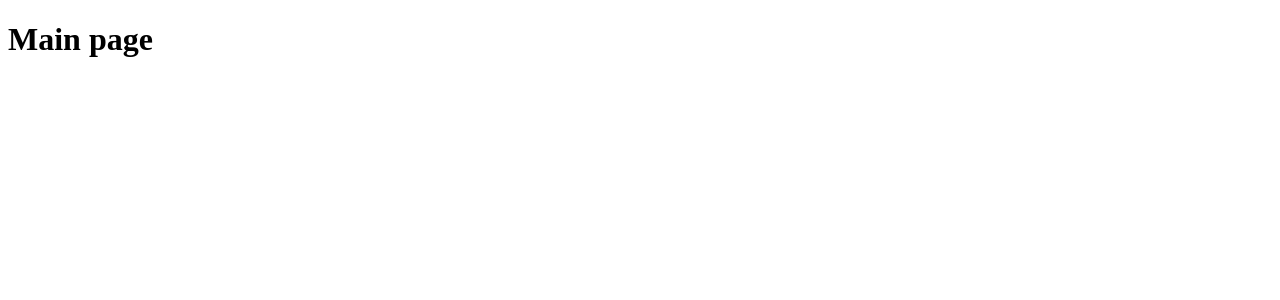
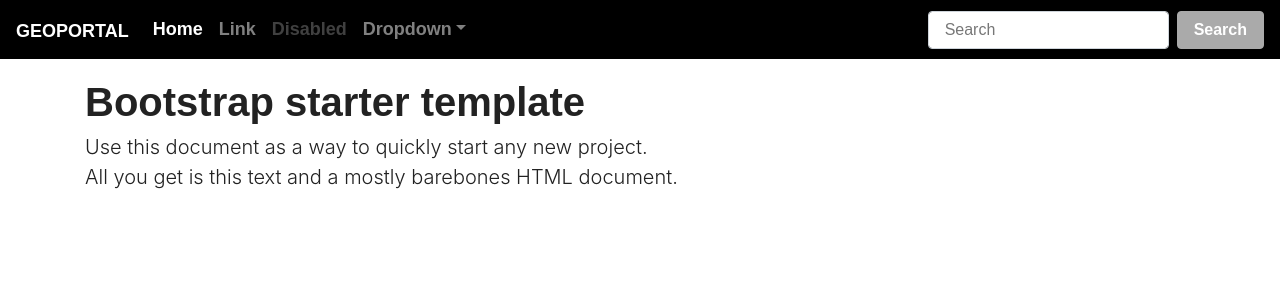
Before and after one commit to chil1boy/DjangoGIS, a Django app: page / in a window 1280 px wide. Before the commit the part shown is almost empty. Shown: the top 300 px of the page. Run offline with Django 5.2, Linux system fonts and the light colour scheme; some libraries are stand-ins or nearby versions; some web fonts are replaced.

Commit message:
Template base was rebuild added. Static file main.css was added.

```diff
--- /dev/null
+++ b/MyGIS/static/MyGIS/main.css
@@ -0,0 +1,3 @@
+.margin_top {
+    margin-top: 80px !important;
+}
--- /dev/null
+++ b/MyGIS/templates/MyGIS/base.html
@@ -0,0 +1,87 @@
+{% load static %}
+<!doctype html>
+<html lang="en">
+  <head>
+    <meta charset="utf-8">
+    <meta name="viewport" content="width=device-width, initial-scale=1, shrink-to-fit=no">
+    <title>{% block title %}{% endblock %}</title>
+
+
+    <!-- Bootstrap core CSS -->
+    <link rel="stylesheet" href="https://cdn.jsdelivr.net/npm/bootswatch@4.5.2/dist/journal/bootstrap.min.css" crossorigin="anonymous">
+
+
+    <!-- Favicons -->
+
+    <style>
+      .bd-placeholder-img {
+        font-size: 1.125rem;
+        text-anchor: middle;
+        -webkit-user-select: none;
+        -moz-user-select: none;
+        -ms-user-select: none;
+        user-select: none;
+      }
+
+      @media (min-width: 768px) {
+        .bd-placeholder-img-lg {
+          font-size: 3.5rem;
+        }
+      }
+    </style>
+
+
+    <!-- Custom styles for this template -->
+    <link href="{% static 'MyGIS/main.css' %}" rel="stylesheet">
+
+  </head>
+  <body>
+
+<nav class="navbar navbar-expand-md navbar-dark bg-dark fixed-top">
+  <a class="navbar-brand" href="#">Geoportal</a>
+  <button class="navbar-toggler" type="button" data-toggle="collapse" data-target="#navbarsExampleDefault" aria-controls="navbarsExampleDefault" aria-expanded="false" aria-label="Toggle navigation">
+    <span class="navbar-toggler-icon"></span>
+  </button>
+
+  <div class="collapse navbar-collapse" id="navbarsExampleDefault">
+    <ul class="navbar-nav mr-auto">
+      <li class="nav-item active">
+        <a class="nav-link" href="#">Home <span class="sr-only">(current)</span></a>
+      </li>
+      <li class="nav-item">
+        <a class="nav-link" href="#">Link</a>
+      </li>
+      <li class="nav-item">
+        <a class="nav-link disabled">Disabled</a>
+      </li>
+      <li class="nav-item dropdown">
+        <a class="nav-link dropdown-toggle" href="#" data-toggle="dropdown" aria-expanded="false">Dropdown</a>
+        <div class="dropdown-menu">
+          <a class="dropdown-item" href="#">Action</a>
+          <a class="dropdown-item" href="#">Another action</a>
+          <a class="dropdown-item" href="#">Something else here</a>
+        </div>
+      </li>
+    </ul>
+    <form class="form-inline my-2 my-lg-0">
+      <input class="form-control mr-sm-2" type="text" placeholder="Search" aria-label="Search">
+      <button class="btn btn-secondary my-2 my-sm-0" type="submit">Search</button>
+    </form>
+  </div>
+</nav>
+
+<main role="main" class="container margin_top">
+    {% block content %}
+
+    {% endblock %}
+
+</main><!-- /.container -->
+
+
+    <script src="https://cdn.jsdelivr.net/npm/jquery@3.5.1/dist/jquery.slim.min.js" crossorigin="anonymous"></script>
+      <script>window.jQuery || document.write('<script src="https://cdn.jsdelivr.net/npm/bootstrap@4.6.2/dist/js/bootstrap.min.js"><\/script>')
+      </script><script src="https://cdn.jsdelivr.net/npm/bootstrap@4.6.2/dist/js/bootstrap.bundle.min.js" crossorigin="anonymous"></script>
+
+
+  </body>
+</html>
--- a/MyGIS/templates/MyGIS/home.html
+++ b/MyGIS/templates/MyGIS/home.html
@@ -1,13 +1,12 @@
-<!doctype html>
-<html lang="en">
-<head>
-    <meta charset="UTF-8">
-    <meta name="viewport"
-          content="width=device-width, user-scalable=no, initial-scale=1.0, maximum-scale=1.0, minimum-scale=1.0">
-    <meta http-equiv="X-UA-Compatible" content="ie=edge">
-    <title>Document</title>
-</head>
-<body>
-    <h1>Main page</h1>
-</body>
-</html>
+{% extends 'MyGIS/base.html' %}
+
+{% block title %}
+    Home
+{% endblock %}
+
+{% block content %}
+    <div class="starter-template">
+        <h1>Bootstrap starter template</h1>
+        <p class="lead">Use this document as a way to quickly start any new project.<br> All you get is this text and a mostly barebones HTML document.</p>
+    </div>
+{% endblock %}
--- a/MyGIS/urls.py
+++ b/MyGIS/urls.py
@@ -1,4 +1,5 @@
-from django.urls import path, re_path
+from django.urls import re_path
+
 from MyGIS import views
 
 urlpatterns = [
--- a/MyGIS/views.py
+++ b/MyGIS/views.py
@@ -1,7 +1,8 @@
-from django.http import HttpResponse
+# from django.http import HttpResponse
 from django.shortcuts import render
 
 # Create your views here.
 
+
 def home(request):
     return render(request, 'MyGIS/home.html')
```
